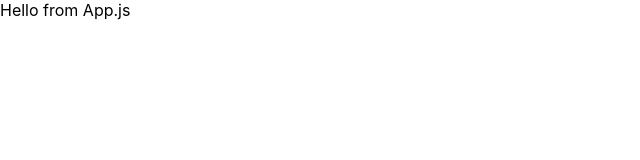
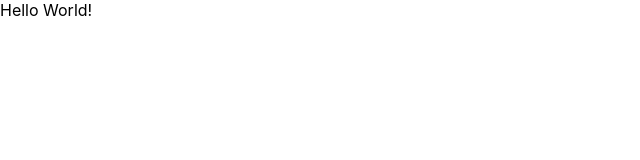
Before and after one commit to Deepali2/Warbler-MERN, a React (Create React App) app in the folder warbler-client/: page / in a window 1280 px wide. Shown: the top 160 px of the page, without its empty margins (0-640 px from the left). Built offline with nearby package versions, Linux system fonts and the light colour scheme.

Commit message:
adds a Provider, a Router and a simple div that says Hello World

```diff
--- a/warbler-client/src/containers/App.js
+++ b/warbler-client/src/containers/App.js
@@ -1,11 +1,17 @@
 import React, {Component} from 'react';
+import {Provider} from "react-redux";
+import {configureStore} from "../store";
+import {BrowserRouter as Router} from "react-router-dom";
 
-function App() {
-  return (
-    <div className="App">
-      Hello from App.js
-    </div>
-  );
-}
+const store = configureStore();
+
+const App = () => (
+  //The <Provider /> makes the Redux store available to any nested components that have been wrapped in the connect() function
+  <Provider store={store}>
+    <Router>
+      <div>Hello World!</div>
+    </Router>
+  </Provider>
+)
 
 export default App;
--- a/warbler-client/src/store/reducers/errors.js
+++ b/warbler-client/src/store/reducers/errors.js
@@ -1,9 +1,9 @@
 //a reducer that is going to display errors to the user
-import {ADD_ERR0R, REMOVE_ERROR} from "../actionTypes";
+import { ADD_ERROR, REMOVE_ERROR } from "../actionTypes";
 
 export default (state = {message: null}, action) => {
   switch (action.type) {
-    case ADD_ERR0R:
+    case ADD_ERROR:
       return {...state, message: action.error};
     case REMOVE_ERROR:
       return {...state, message: null};
```
